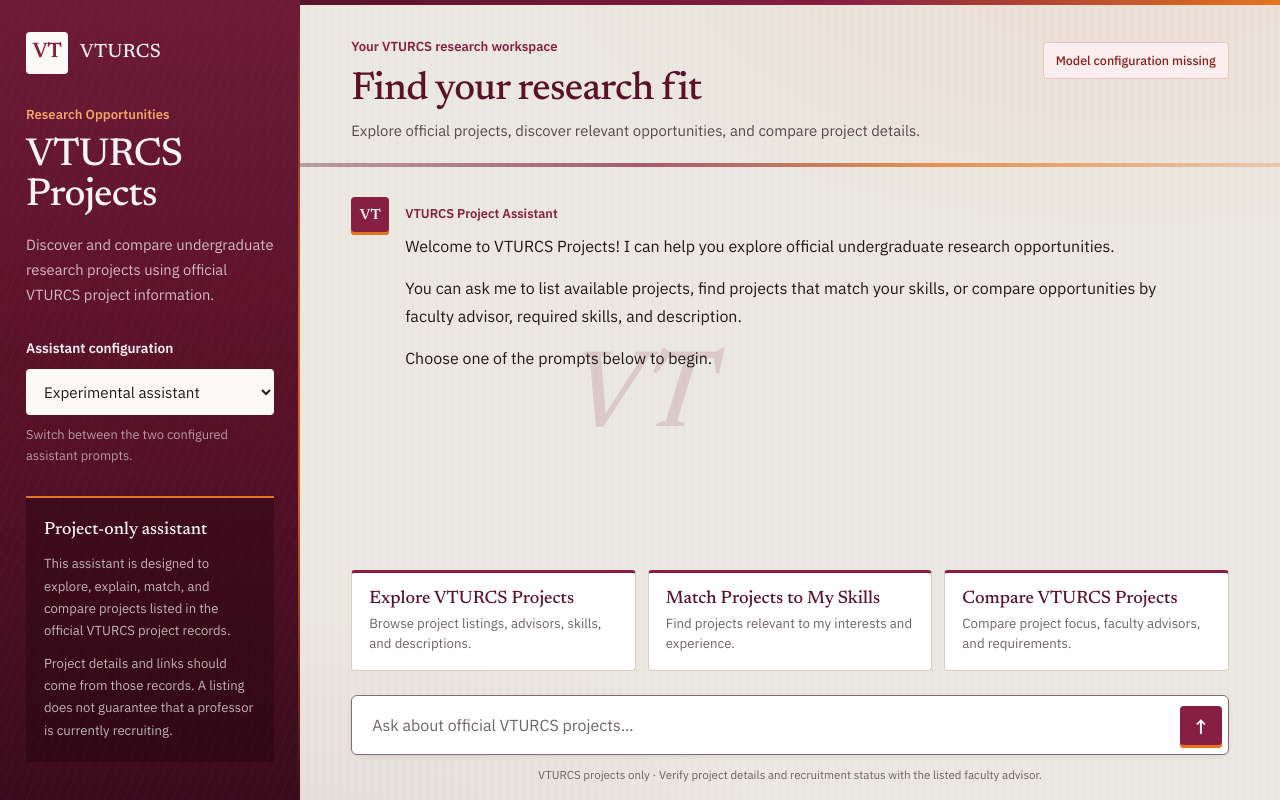
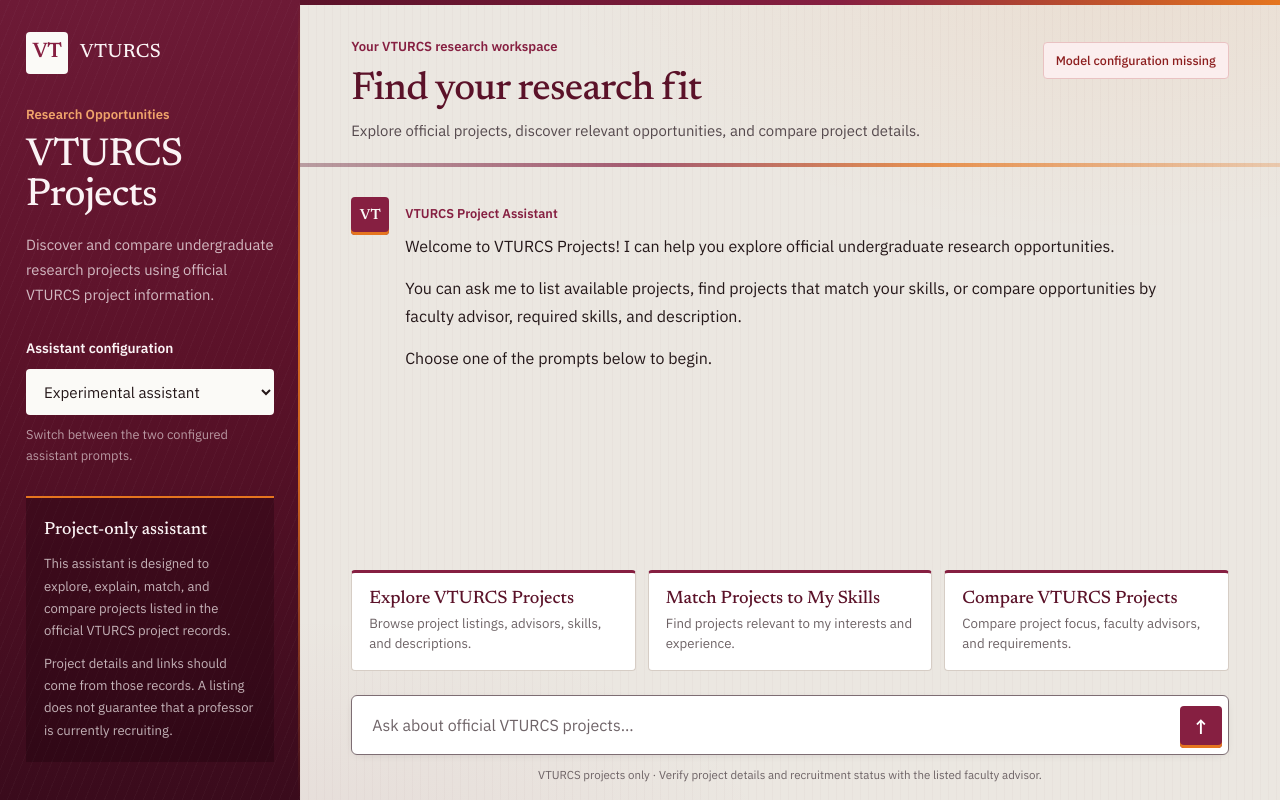
Before and after one commit to apurbobarua222-commits/VTUCRS-Team3-Prototype, a Flask app: page / in a window 1280 px wide. Run offline with Flask 3, Linux system fonts and the light colour scheme; some libraries are stand-ins or nearby versions.

Commit message:
new front end change

```diff
--- a/static/style.css
+++ b/static/style.css
@@ -4,7 +4,7 @@
  * Chicago Maroon and burnt orange on a warm Hokie-stone workspace.
  */
 
-@import url('https://fonts.googleapis.com/css2?family=Newsreader:ital,opsz,wght@0,6..72,400;0,6..72,500;0,6..72,600;1,6..72,400;1,6..72,500&family=IBM+Plex+Sans:wght@400;500;600;700&display=swap');
+@import url('https://fonts.googleapis.com/css2?family=Newsreader:opsz,wght@6..72,400;6..72,500;6..72,600&family=IBM+Plex+Sans:wght@400;500;600;700&display=swap');
 
 /* --------------------------------------------------
    Design tokens
@@ -309,29 +309,6 @@
     pointer-events: none;
 }
 
-/* Bare italic "VT" watermark, fixed to the exact center of the screen.
-   No box, no border. It sits behind the conversation and does not block clicks. */
-.chat-area::after {
-    content: "VT";
-    position: fixed;
-    top: 50%;
-    left: 50vw;
-    z-index: 0;
-    transform: translate(-50%, -50%);
-    font-family: var(--font-display);
-    font-style: italic;
-    font-size: 110px;
-    font-weight: 500;
-    line-height: 1;
-    letter-spacing: -0.02em;
-    white-space: nowrap;
-    color: rgba(134, 31, 65, 0.14);
-    background: none;
-    border: none;
-    box-shadow: none;
-    pointer-events: none;
-}
-
 .chat-header {
     position: relative;
     display: flex;
@@ -423,8 +400,6 @@
     overscroll-behavior: contain;
     scroll-behavior: smooth;
     background: transparent;
-    position: relative;
-    z-index: 1;
 }
 
 .message {
@@ -658,8 +633,6 @@
     flex: 0 0 auto;
     padding: 6px var(--gutter) 18px;
     background: transparent;
-    position: relative;
-    z-index: 1;
 }
 
 .suggestion,
@@ -933,10 +906,6 @@
         background: linear-gradient(90deg, transparent 0%, var(--orange) 40%, var(--orange) 60%, transparent 100%);
     }
 
-    .chat-area::after {
-        font-size: 64px;
-    }
-
     .brand-mark {
         flex-basis: 30px;
         width: 30px;
```
